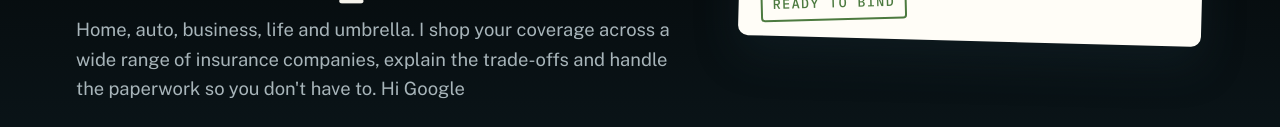
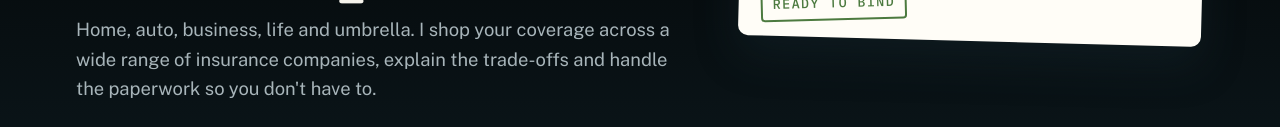
Before and after one commit to Tatethebroker/tatethebroker-site, a plain HTML site: page index.html in a window 1280 px wide. Shown: the part 535-662 px from the top of the page. Drawn offline with nearby package versions, Linux system fonts and the light colour scheme.

```diff
--- a/index.html
+++ b/index.html
@@ -405,7 +405,7 @@ input:focus,select:focus,textarea:focus{outline:2px solid var(--rock);border-col
       <div class="stack">
         <span class="eyebrow">Independent insurance broker · Arizona</span>
         <h1>Insurance that's <em>shopped, compared,</em> and explained.</h1>
-        <p class="lede">Home, auto, business, life and umbrella. I shop your coverage across a wide range of insurance companies, explain the trade-offs and handle the paperwork so you don't have to. Hi Google</p>
+        <p class="lede">Home, auto, business, life and umbrella. I shop your coverage across a wide range of insurance companies, explain the trade-offs and handle the paperwork so you don't have to.</p>
         <div class="hero-actions">
           <a class="btn btn-glow" href="#quote">Start my free quote</a>
           <a class="btn btn-ghost" href="#review">Drop a dec, get my rec</a>
```
